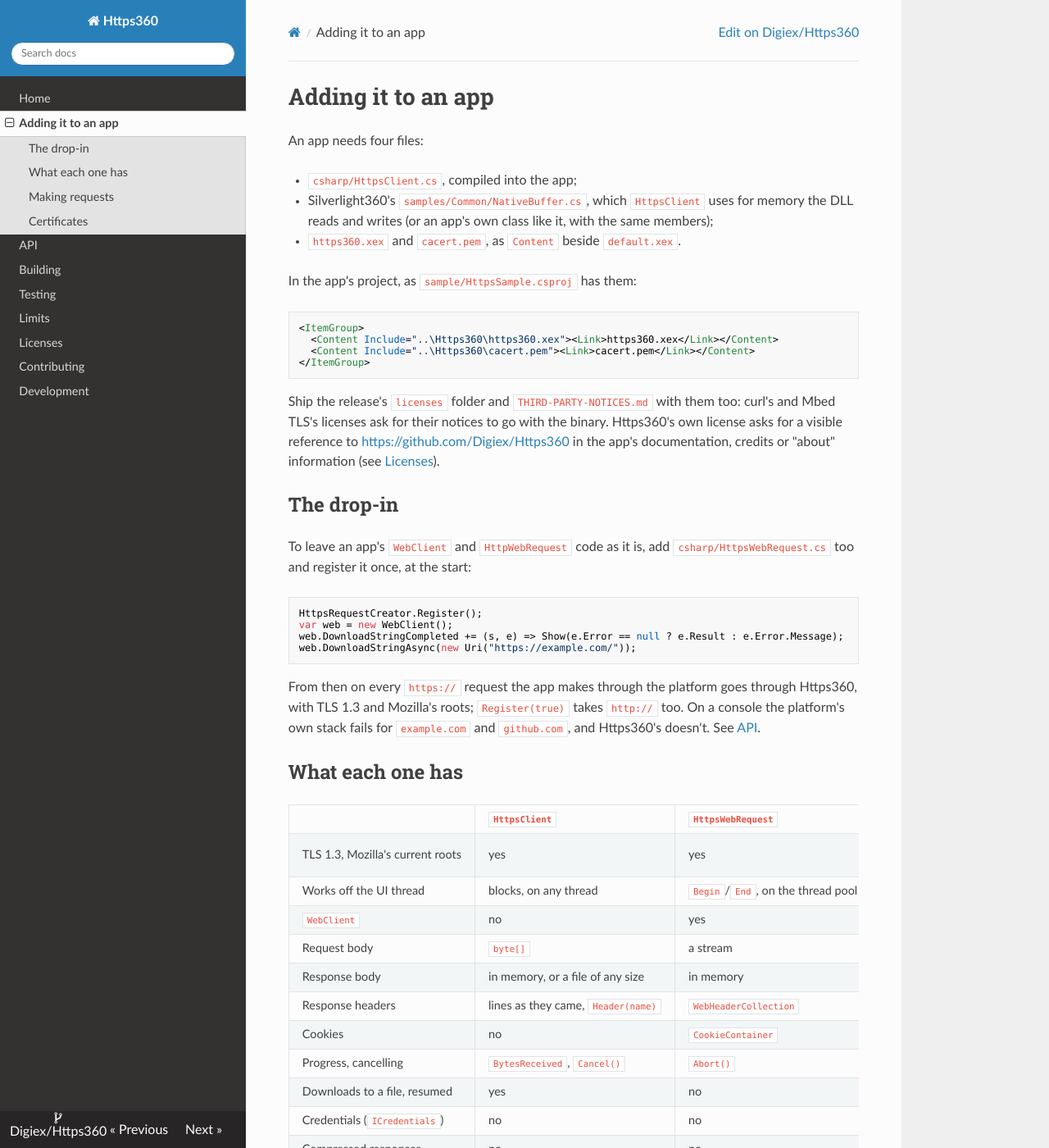
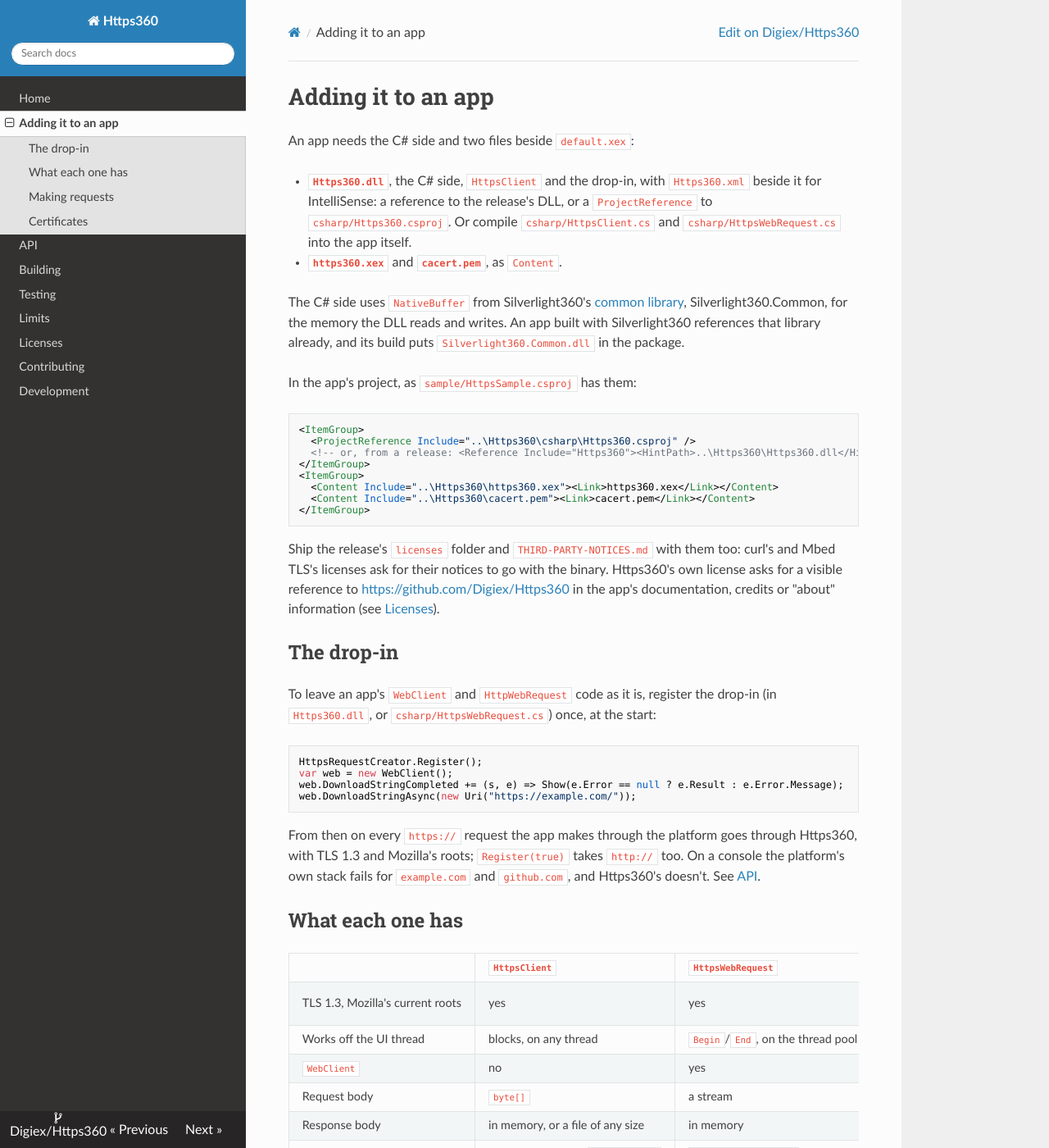
Before and after one commit to Digiex/Silverlight360.Https, an MkDocs documentation site: the page built from docs/using.md, in a window 1280 px wide and 1400 px high. Shown: the whole window at 82% size. Built offline with MkDocs 1.6.1, drawn with Linux system fonts in a browser that asks for light colours; nearby versions of some CDN libraries.

Commit message:
Https360.dll: the C# side as a Silverlight360 class library
csharp/Https360.csproj builds HttpsClient and the drop-in as
Https360.dll with its XML documentation, as Silverlight360's targets
build a class library (XboxLibrary), and references
Silverlight360.Common for NativeBuffer, which the SDK now has as a
library in place of samples/Common's source. The sample references the
project instead of linking the sources, and gets DebugLog from the
library.

tools/Release.ps1 builds it with Silverlight360's Build-XboxApp.ps1 and
puts Https360.dll and Https360.xml in the zip beside the sources, so a
release needs Silverlight360 configured. Silverlight360.Common.dll
isn't in it: an app built with Silverlight360 has its own.

Co-Authored-By: Claude Opus 5.5 <noreply@anthropic.com>

````diff
--- a/docs/using.md
+++ b/docs/using.md
@@ -1,14 +1,19 @@
 # Adding it to an app
 
-An app needs four files:
+An app needs the C# side and two files beside `default.xex`:
 
-- `csharp/HttpsClient.cs`, compiled into the app;
-- Silverlight360's `samples/Common/NativeBuffer.cs`, which `HttpsClient` uses for memory the DLL reads and writes (or an app's own class like it, with the same members);
-- `https360.xex` and `cacert.pem`, as `Content` beside `default.xex`.
+- **`Https360.dll`**, the C# side, `HttpsClient` and the drop-in, with `Https360.xml` beside it for IntelliSense: a reference to the release's DLL, or a `ProjectReference` to `csharp/Https360.csproj`. Or compile `csharp/HttpsClient.cs` and `csharp/HttpsWebRequest.cs` into the app itself.
+- **`https360.xex`** and **`cacert.pem`**, as `Content`.
+
+The C# side uses `NativeBuffer` from Silverlight360's [common library](https://digiex.github.io/Silverlight360/common-library/), Silverlight360.Common, for the memory the DLL reads and writes. An app built with Silverlight360 references that library already, and its build puts `Silverlight360.Common.dll` in the package.
 
 In the app's project, as `sample/HttpsSample.csproj` has them:
 
 ```xml
+<ItemGroup>
+  <ProjectReference Include="..\Https360\csharp\Https360.csproj" />
+  <!-- or, from a release: <Reference Include="Https360"><HintPath>..\Https360\Https360.dll</HintPath></Reference> -->
+</ItemGroup>
 <ItemGroup>
   <Content Include="..\Https360\https360.xex"><Link>https360.xex</Link></Content>
   <Content Include="..\Https360\cacert.pem"><Link>cacert.pem</Link></Content>
@@ -19,7 +24,7 @@ Ship the release's `licenses` folder and `THIRD-PARTY-NOTICES.md` with them too:
 
 ## The drop-in
 
-To leave an app's `WebClient` and `HttpWebRequest` code as it is, add `csharp/HttpsWebRequest.cs` too and register it once, at the start:
+To leave an app's `WebClient` and `HttpWebRequest` code as it is, register the drop-in (in `Https360.dll`, or `csharp/HttpsWebRequest.cs`) once, at the start:
 
 ```csharp
 HttpsRequestCreator.Register();
````
Also changed, not shown: README.md (+1 -1 lines), docs/api.md (+2 -2 lines), docs/building.md (+14 -2 lines), docs/development.md (+5 -3 lines), docs/index.md (+2 -2 lines), 6 other files.
